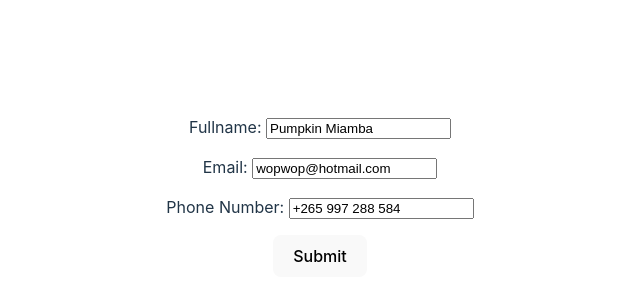
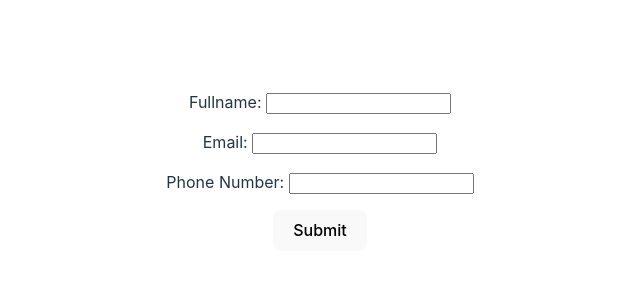
Before and after one commit to tiemouie01/cv-application, a React (Vite) app: page / in a window 1280 px wide. Shown: the part 212-512 px from the top of the page, without its empty margins (320-960 px from the left). Built offline with nearby package versions, Linux system fonts and the light colour scheme.

Commit message:
chore: Add Resume component to display general information

```diff
--- a/src/App.jsx
+++ b/src/App.jsx
@@ -4,18 +4,16 @@ import General from "./components/General";
 import Resume from "./components/Resume";
 
 function App() {
-  const [generalInfo, setGeneralInfo] = useState({
-    name: "Pumpkin Miamba",
-    email: "wopwop@hotmail.com",
-    phone: "+265 997 288 584",
-  });
+  const [generalInfo, setGeneralInfo] = useState({});
 
   const handleGeneralInfo = (name, email, phone) => {
     setGeneralInfo({ name, email, phone });
   };
+
   return (
     <main>
       <General generalInfo={generalInfo} handler={handleGeneralInfo} />
+      <Resume generalInfo={generalInfo} />
     </main>
   );
 }
--- /dev/null
+++ b/src/components/Resume.jsx
@@ -0,0 +1,16 @@
+/* eslint-disable react/prop-types */
+import React, { useState } from "react";
+
+const Resume = ({ generalInfo }) => {
+  return (
+    <section>
+      <article>
+        <h1>{generalInfo.name}</h1>
+        <p>{generalInfo.email}</p>
+        <p>{generalInfo.phone}</p>
+      </article>
+    </section>
+  );
+};
+
+export default Resume;
```
